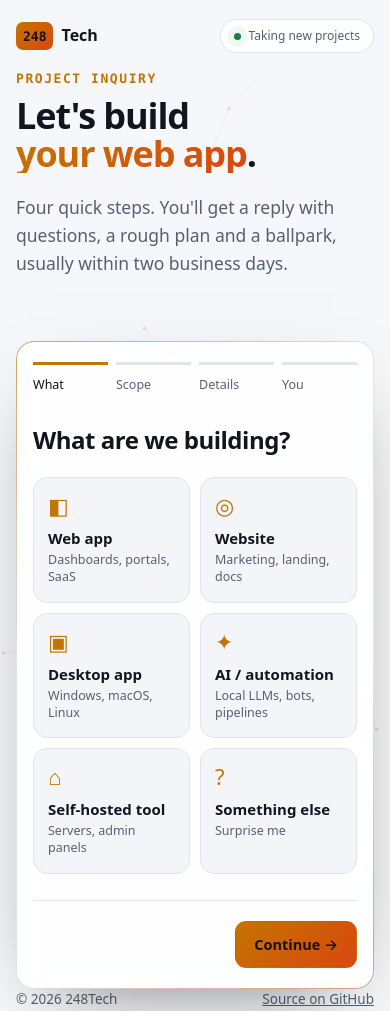
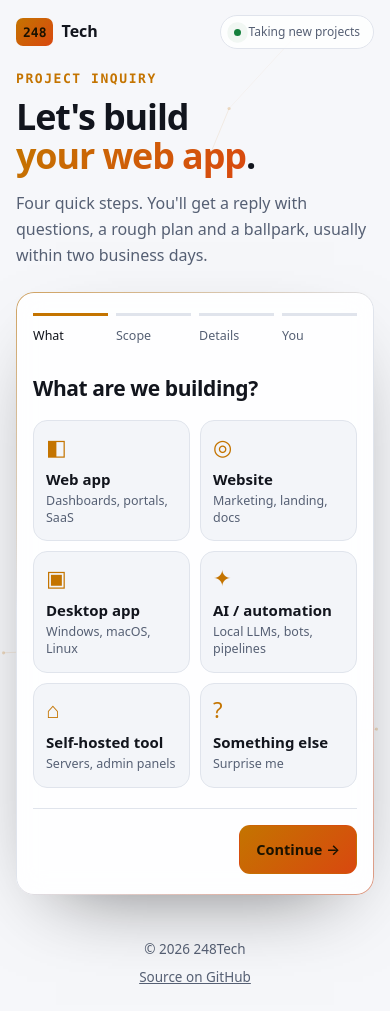
Before and after one commit to 248Tech/project-inquiry, a plain HTML site: page index.html in a window 390 px wide. After the commit the page ends 988 px from the top, so only its background shows below. Drawn offline with Linux system fonts and the light colour scheme.

Commit message:
Fix clipped descenders in gradient headline; mobile polish
- Gradient text no longer cuts off g/y descenders
- Tighter spacing, 16px inputs (no iOS zoom), cleaner budget grid,
  centered footer on phones

Co-Authored-By: Claude Opus 5.5 <noreply@anthropic.com>

```diff
--- a/styles.css
+++ b/styles.css
@@ -18,7 +18,7 @@ a{color:inherit}
 .shell{display:grid;grid-template-columns:.9fr 1.1fr;gap:56px;align-items:start;padding-top:40px;padding-bottom:48px}
 .eyebrow{margin:0 0 12px;color:var(--accent);font:600 13px/1 ui-monospace,Consolas,monospace;letter-spacing:.12em;text-transform:uppercase}
 h1{margin:0;font-size:clamp(36px,5.4vw,58px);line-height:1.05;letter-spacing:-.03em}
-.grad{background:linear-gradient(120deg,var(--accent),var(--accent2));-webkit-background-clip:text;background-clip:text;color:transparent;display:inline-block;transition:opacity .3s,transform .3s}
+.grad{background:linear-gradient(120deg,var(--accent),var(--accent2));-webkit-background-clip:text;background-clip:text;color:transparent;display:inline-block;padding-bottom:.16em;margin-bottom:-.16em;transition:opacity .3s,transform .3s}
 .grad.out{opacity:0;transform:translateY(8px)}
 .lede{color:var(--dim);font-size:17.5px;max-width:30em;margin:20px 0 32px}
 
@@ -129,3 +129,35 @@ kbd{padding:1px 6px;border:1px solid var(--line);border-bottom-width:2px;border-
   .steps li::before{content:""}
 }
 @media (prefers-reduced-motion:reduce){*,*::before{animation:none!important;transition:none!important}}
+
+/* ---- mobile polish ---- */
+html{-webkit-text-size-adjust:100%}
+body{-webkit-tap-highlight-color:transparent}
+h1{padding-bottom:.04em}
+@media (max-width:900px){
+  .lede{margin-bottom:0}
+  .shell{gap:24px}
+}
+@media (max-width:560px){
+  .top{height:64px}
+  .shell{padding-top:8px;padding-bottom:24px}
+  h1{font-size:clamp(32px,9.2vw,40px);line-height:1.1}
+  .lede{font-size:16px;margin-top:14px}
+  legend{font-size:21px;margin-bottom:14px}
+  /* iOS zooms into inputs under 16px */
+  input[type=text],input[type=email],textarea{font-size:16px}
+  .seg{display:grid;grid-template-columns:repeat(4,1fr)}
+  .seg label:nth-child(5):last-child{grid-column:1/-1}
+  .seg span{padding:9px 4px}
+  .chip span{padding:8px 12px;font-size:13.5px}
+  .tile{padding:14px 12px}
+  .nav{margin-top:20px;padding-top:16px}
+  .btn{padding:12px 16px}
+  .foot{flex-direction:column;align-items:center;gap:6px;padding-top:20px;text-align:center}
+  .done h2{font-size:24px}
+}
+@media (max-width:340px){
+  .tiles{gap:8px}
+  .tile small{display:none}
+  .status{display:none}
+}
```
